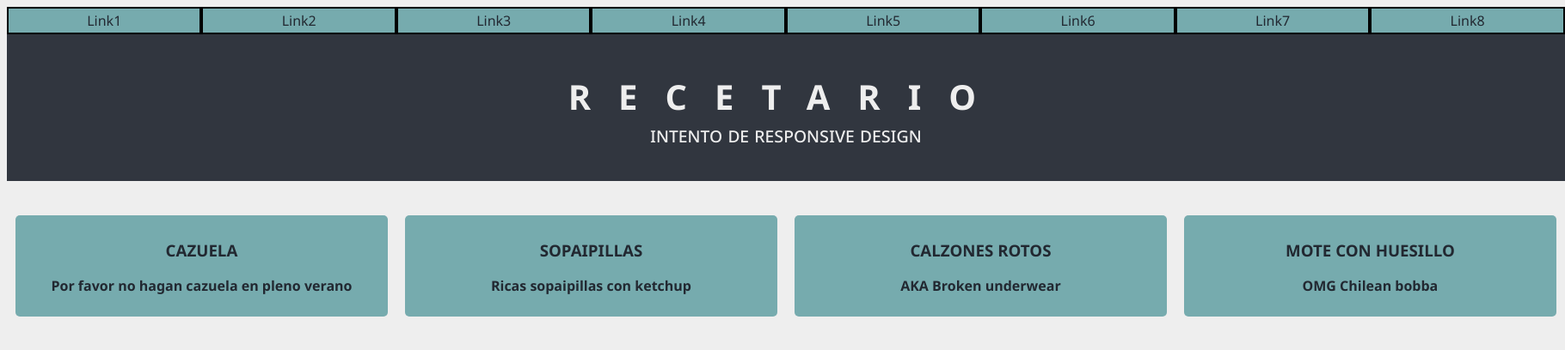
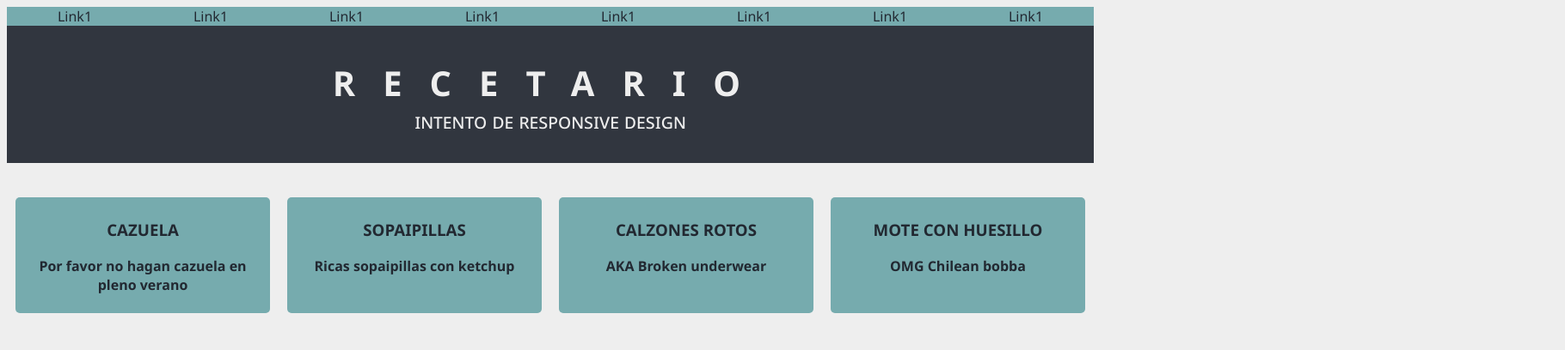
Before and after one commit to elMaaars/pruebaNextReact, a Next.js app in the folder prueba/: page / in a window 1280 px wide. Shown: the top 408 px of the page at 86% size, 1820 px wide, since content can reach past the window. Built offline with nearby package versions, Linux system fonts and the light colour scheme.

Commit message:
Insanidades

```diff
--- a/prueba/src/pages/index.tsx
+++ b/prueba/src/pages/index.tsx
@@ -10,14 +10,14 @@ function DesktopMenu() {
   return (
     <>
       <div className={styles.navigationbar}>
-          <div><Link href="/cazuela" style={{ textDecoration: 'none' }}> Link1 </Link></div>
-          <div><Link href="/cazuela" style={{ textDecoration: 'none' }}> Link2 </Link></div>
-          <div><Link href="/cazuela" style={{ textDecoration: 'none' }}>Link3</Link></div>
-          <div><Link href="/cazuela" style={{ textDecoration: 'none' }}>Link4</Link></div>
-          <div><Link href="/cazuela" style={{ textDecoration: 'none' }}>Link5</Link></div>
-          <div><Link href="/cazuela" style={{ textDecoration: 'none' }}>Link6</Link></div>
-          <div><Link href="/cazuela" style={{ textDecoration: 'none' }}>Link7</Link></div>
-          <div><Link href="/cazuela" style={{ textDecoration: 'none' }}>Link8</Link></div>
+          <Link href="/cazuela" style={{ textDecoration: 'none' }}><div>Link1</div></Link>
+          <Link href="/cazuela" style={{ textDecoration: 'none' }}><div>Link1</div></Link>
+          <Link href="/cazuela" style={{ textDecoration: 'none' }}><div>Link1</div></Link>
+          <Link href="/cazuela" style={{ textDecoration: 'none' }}><div>Link1</div></Link>
+          <Link href="/cazuela" style={{ textDecoration: 'none' }}><div>Link1</div></Link>
+          <Link href="/cazuela" style={{ textDecoration: 'none' }}><div>Link1</div></Link>
+          <Link href="/cazuela" style={{ textDecoration: 'none' }}><div>Link1</div></Link>
+          <Link href="/cazuela" style={{ textDecoration: 'none' }}><div>Link1</div></Link>
       </div>
     </>
   );
--- a/prueba/src/styles/Home.module.css
+++ b/prueba/src/styles/Home.module.css
@@ -14,13 +14,16 @@
 
 .navigationbar{
     background-color: #76ABAE;
-    display: flex;
+    display: grid;
+    grid-template-columns: repeat(8, 1fr);
 }
-.navigationbar div {
+.navigationbar Link {
     margin-left: auto;
     margin-right: auto;
-    border:2px solid black;
-    padding: 3px 5.7em;
+}
+
+.navigationbar div {
+    text-align: center;
 }
 .navigationbar div:hover{
     background-color: #31363F;
```
